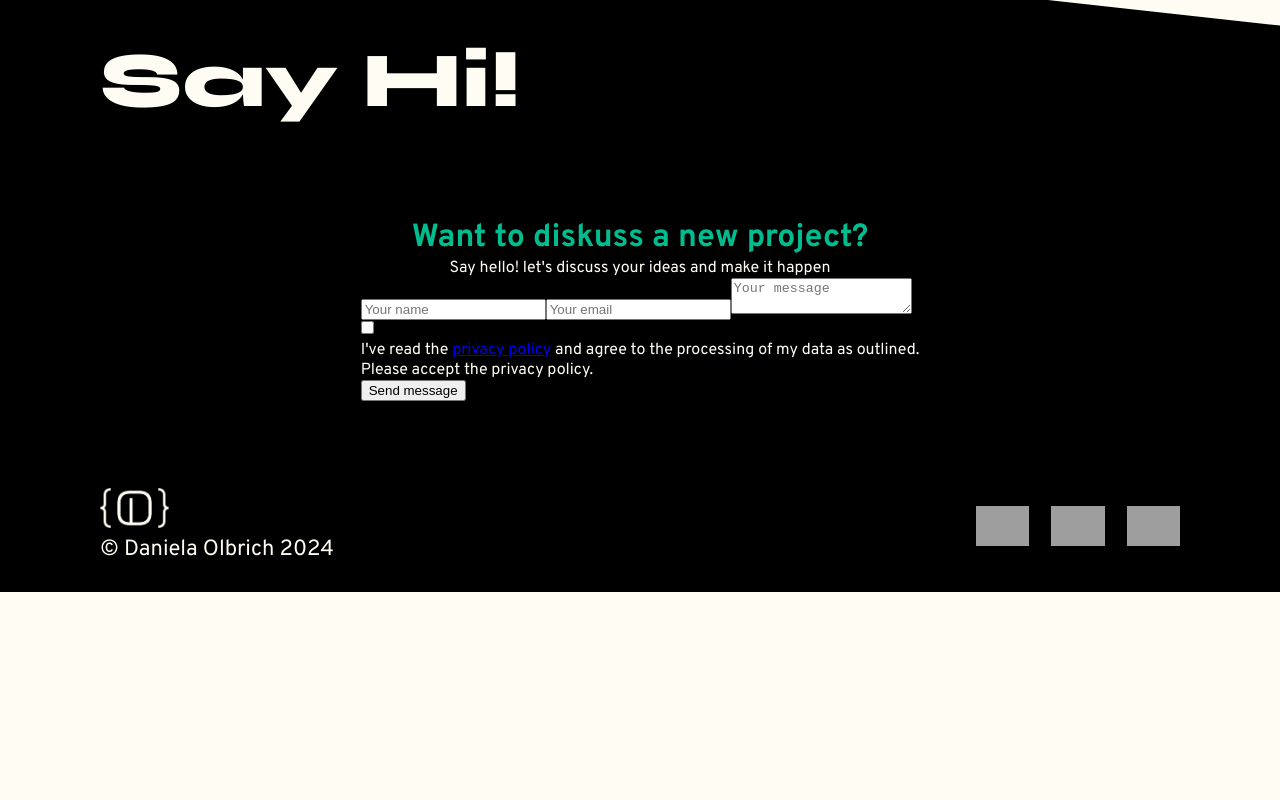
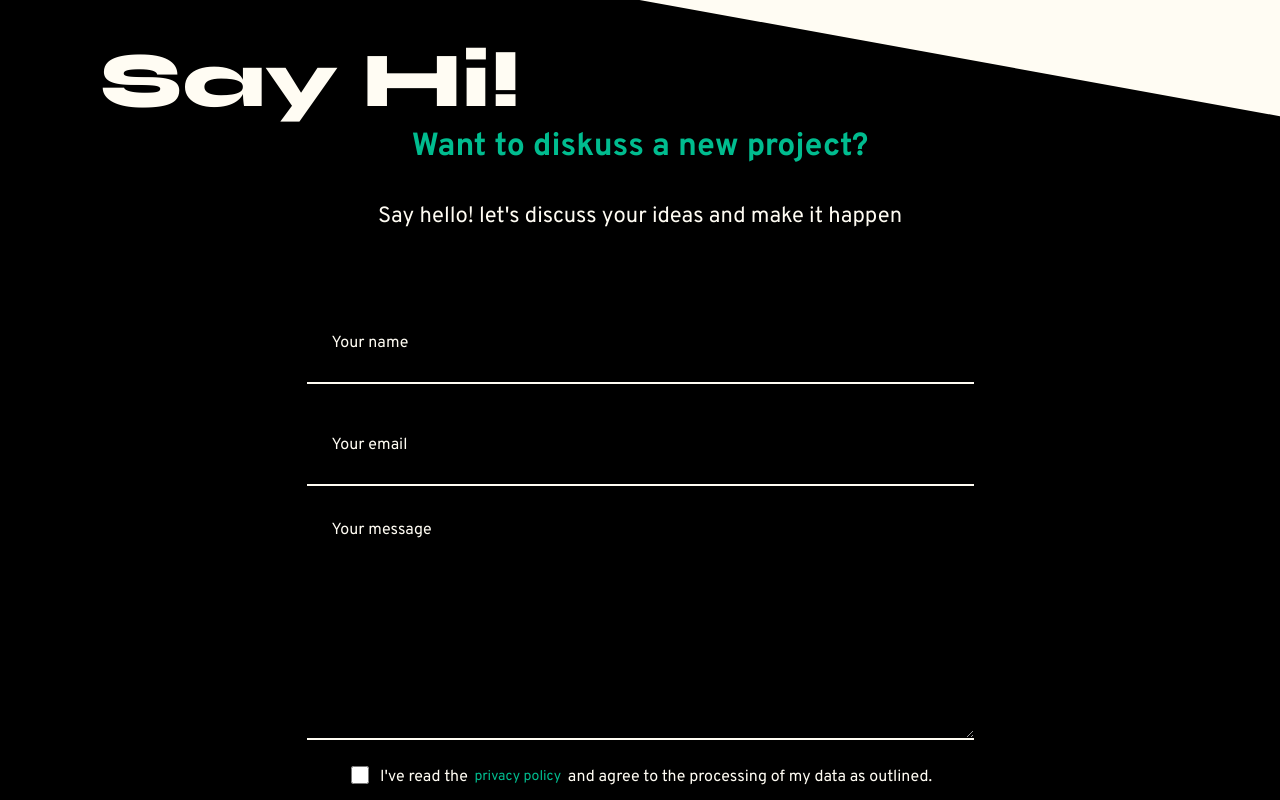
Before and after one commit to danielaolbrich/Portfolio, an Angular app: page / in a window 1280 px wide. Shown: the part 1140-1940 px from the top of the page. Before the commit the page ends 1732 px from the top, so only its background shows below. Built offline with nearby package versions, Linux system fonts and the light colour scheme; grey boxes are pictures that could not be loaded.

Commit message:
added and change styles

```diff
--- a/src/app/contact/contact.component.scss
+++ b/src/app/contact/contact.component.scss
@@ -3,7 +3,6 @@
   flex-direction: column;
   justify-content: space-between;
   max-width: 1440px;
-  height: calc(100vh - 92px);
   margin: 0 auto;
   background-color: black;
   clip-path: polygon(0 0, 100% 20%, 100% 100%, 0 100%);
@@ -12,21 +11,132 @@
   color: rgba(255, 252, 243, 1);
 
   h3 {
-    font-family:'Syne';
+    font-family: "Syne";
     font-size: 78px;
     font-weight: 800;
   }
 
   h4 {
-    font-family: 'Overpass';
     font-size: 32px;
     font-weight: 700;
     color: rgba(0, 188, 143, 1);
+  }
+
+  p {
+    font-size: 22px;
+    color: rgba(255, 252, 243, 1);
+    margin-bottom: 36px;
   }
 
   .contactFormular {
     display: flex;
     flex-direction: column;
     align-items: center;
+    justify-content: center;
+    width: 50%;
+    margin: auto;
+    gap: 36px;
+  }
+
+  .inputContainer {
+    display: flex;
+    flex-direction: column;
+    align-items: center;
+    justify-content: center;
+    gap: 20px;
+    margin-bottom: 20px;
+  }
+
+  input {
+    width: 617px;
+    height: 50px;
+    padding: 15px 25px 15px 25px;
+    border: unset;
+    background-color: unset;
+    border-bottom: 2px solid rgba(255, 252, 243, 1);
+  }
+
+  textarea {
+    width: 617px;
+    height: 202px;
+    padding: 15px 25px 15px 25px;
+    border: unset;
+    border-bottom: 2px solid rgba(255, 252, 243, 1);
+    background-color: unset;
+  }
+
+  ::placeholder {
+    font-family: Overpass;
+    font-size: 16px;
+    font-weight: 400;
+    line-height: 19.2px;
+    text-align: left;
+    color: rgba(255, 252, 243, 1);
+  }
+
+  .checkTerms {
+    display: flex;
+    flex-direction: row;
+    align-items: end;
+    height: 27px;
+  }
+
+  .checkBoxStyle {
+    display: flex;
+    align-items: center;
+    justify-content: center;
+    height: 24px;
+    width: 24px;
+    margin-right: 8px;
+  }
+
+  .checkBoxStyle:hover {
+    border-radius: 50%;
+    background: rgba(0, 188, 143, 1);
+  }
+
+  .checkBoxStyle input[type="checkbox"] {
+    width: 18px;
+    height: 18px;
+    color: white;
+  }
+
+  a {
+    display: flex;
+    justify-content: center;
+    width: 92px;
+    margin: 0 4px;
+    font-size: 14px;
+    color: rgba(0, 188, 143, 1);
+    text-decoration: none;
+    padding-bottom: 2px;
+  }
+
+  a:hover {
+    font-weight: 700;
+  }
+
+  .termsRequiredContainer {
+    display: flex;
+    align-items: flex-start;
+    justify-content: center;
+    height: 20px;
+  }
+
+  .termsRequired {
+    display: flex;
+    height: 14px;
+    font-size: 12px;
+    color: rgba(230, 28, 64, 1);
+
+  }
+
+  button {
+    font-family: "Overpass";
+    font-size: 23px;
+    background-color: unset;
+    color: rgba(93, 93, 93, 1);
+    padding: 20px 60px 20px 60px;
+    border: 4px solid rgba(93, 93, 93, 1);
   }
 }
```
